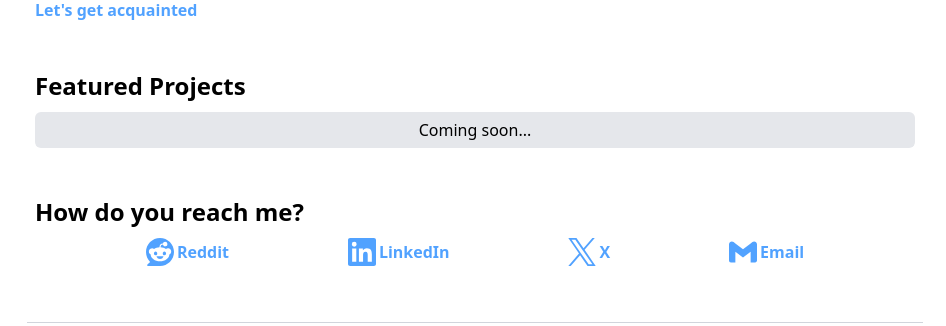
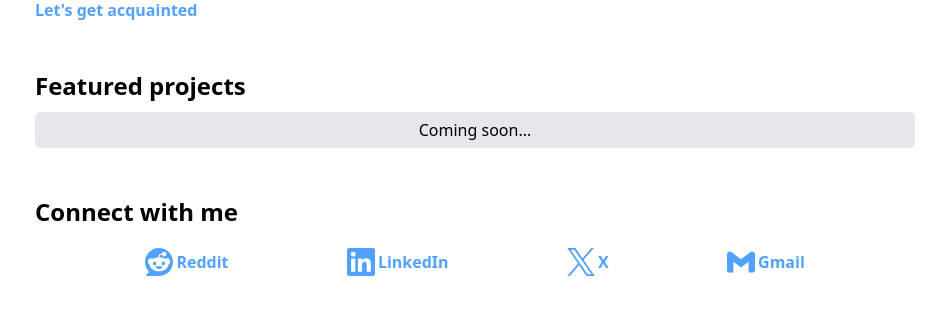
Before and after one commit to Xirlorm/dev-folio, a Next.js app: page / in a window 1280 px wide. Shown: the part 618-944 px from the top of the page, without its empty margins (165-1111 px from the left). Built offline with nearby package versions, Linux system fonts and the light colour scheme.

Commit message:
homepage contacts refactor

```diff
--- a/app/page.tsx
+++ b/app/page.tsx
@@ -5,28 +5,11 @@ import Link from "next/link";
 import { useContext } from "react";
 import { UserContext } from "../context/UserContext";
 import Tech from "../components/Tech";
+import { techStacks } from "../lib/techStacks";
+import { contacts } from "../lib/contacts";
 
 export default function Page() {
   const { setActivePage } = useContext(UserContext);
-  const icons = [
-    { icon: "devicon:html5", name: "HTML5" },
-    { icon: "devicon:css3", name: "CSS3" },
-    { icon: "devicon:javascript", name: "JavaScript" },
-    { icon: "devicon:typescript", name: "TypeScript" },
-    { icon: "devicon:react", name: "React" },
-    { icon: "devicon:tailwindcss", name: "TailwindCSS" },
-    { icon: "devicon:sass", name: "Sass" },
-    { icon: "devicon:git", name: "Git" },
-    { icon: "devicon:github", name: "GitHub" },
-    { icon: "devicon:vitejs", name: "ViteJS" },
-    { icon: "devicon:webpack", name: "Webpack" },
-    { icon: "devicon:vscode", name: "VSCode" },
-    { icon: "devicon:neovim", name: "Neovim" },
-    { icon: "devicon:linux", name: "Linux" },
-    { icon: "devicon:linuxmint", name: "Linux Mint" },
-    { icon: "vscode-icons:file-type-jest", name: "Jest" },
-    { icon: "vscode-icons:file-type-vitest", name: "Vitest" },
-  ];
 
   return (
     <main className="home">
@@ -53,7 +36,7 @@ export default function Page() {
       <section>
         <h2>My Tech Stack</h2>
         <ul className="tech-stack">
-          {icons.map((icon) => (
+          {techStacks.map((icon) => (
             <Tech icon={icon} key={icon.name} />
           ))}
         </ul>
@@ -66,61 +49,27 @@ export default function Page() {
         </Link>
       </section>
       <section className="featured-projects">
-        <h2>Featured Projects</h2>
+        <h2>Featured projects</h2>
         <div className="bg-gray-200 text-center rounded-md p-1.5">
           Coming soon...
         </div>
       </section>
       <section id="contacts" className="contacts">
-        <h2>How do you reach me?</h2>
+        <h2>Connect with me</h2>
         <div>
-          <ul>
-            {/* remove and place into own component, use loop to create them before showing them here.
-          Do same for tech stacks too */}
-            <li>
-              <Link href="https://www.reddit.com/user/xirlohm">
+          <ul className="my-5">
+            {contacts.map((contact) => (
+              <li key={contact.name}>
+                <Link href={contact.link}>
                   <Icon
                     className="contact-icon"
-                  icon="simple-icons:reddit"
-                  height={28}
+                    icon={contact.icon}
                     width={28}
                   />
-                <span>Reddit</span>
+                  <span>{contact.name}</span>
                 </Link>
               </li>
-            <li>
-              <Link href="https://www.linkedin.com/in/xirlorm">
-                <Icon
-                  className="contact-icon"
-                  icon="simple-icons:linkedin"
-                  height={28}
-                  width={28}
-                />
-                <span>LinkedIn</span>
-              </Link>
-            </li>
-            <li>
-              <Link href="https://x.com/Xirlorm">
-                <Icon
-                  className="contact-icon"
-                  icon="simple-icons:x"
-                  height={28}
-                  width={28}
-                />
-                <span>X</span>
-              </Link>
-            </li>
-            <li>
-              <Link href="mailto:https://xirlorm@gmail.com">
-                <Icon
-                  className="contact-icon"
-                  icon="simple-icons:gmail"
-                  height={28}
-                  width={28}
-                />
-                <span>Email</span>
-              </Link>
-            </li>
+            ))}
           </ul>
         </div>
       </section>
--- /dev/null
+++ b/lib/contacts.tsx
@@ -0,0 +1,22 @@
+export const contacts = [
+  {
+    name: "Reddit",
+    icon: "simple-icons:reddit",
+    link: "https://www.reddit.com/user/xirlohm",
+  },
+  {
+    name: "LinkedIn",
+    icon: "simple-icons:linkedin",
+    link: "https://www.linkedin.com/in/xirlorm",
+  },
+  {
+    name: "X",
+    icon: "simple-icons:x",
+    link: "https://x.com/Xirlorm",
+  },
+  {
+    name: "Gmail",
+    icon: "simple-icons:gmail",
+    link: "mailto:https://xirlorm@gmail.com",
+  },
+];
--- a/lib/techStack.tsx
+++ /dev/null
@@ -1 +0,0 @@
-export const techStack = []
--- /dev/null
+++ b/lib/techStacks.tsx
@@ -0,0 +1,19 @@
+export const techStacks = [
+  { icon: "devicon:html5", name: "HTML5" },
+  { icon: "devicon:css3", name: "CSS3" },
+  { icon: "devicon:javascript", name: "JavaScript" },
+  { icon: "devicon:typescript", name: "TypeScript" },
+  { icon: "devicon:react", name: "React" },
+  { icon: "devicon:tailwindcss", name: "TailwindCSS" },
+  { icon: "devicon:sass", name: "Sass" },
+  { icon: "devicon:git", name: "Git" },
+  { icon: "devicon:github", name: "GitHub" },
+  { icon: "devicon:vitejs", name: "ViteJS" },
+  { icon: "devicon:webpack", name: "Webpack" },
+  { icon: "devicon:vscode", name: "VSCode" },
+  { icon: "devicon:neovim", name: "Neovim" },
+  { icon: "devicon:linux", name: "Linux" },
+  { icon: "devicon:linuxmint", name: "Linux Mint" },
+  { icon: "vscode-icons:file-type-jest", name: "Jest" },
+  { icon: "vscode-icons:file-type-vitest", name: "Vitest" },
+];
```
Lines whose indentation alone changed are shown as unchanged.
